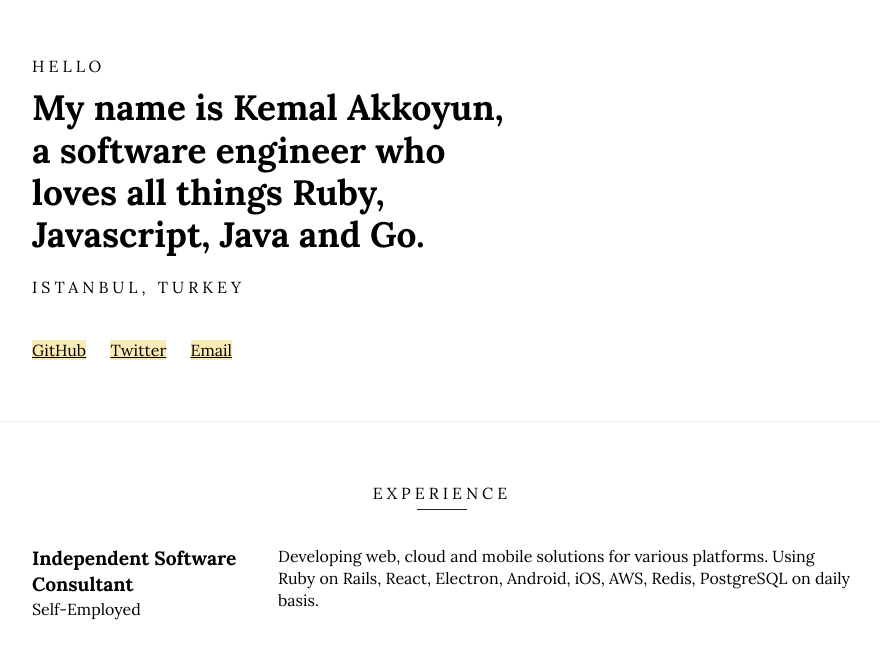
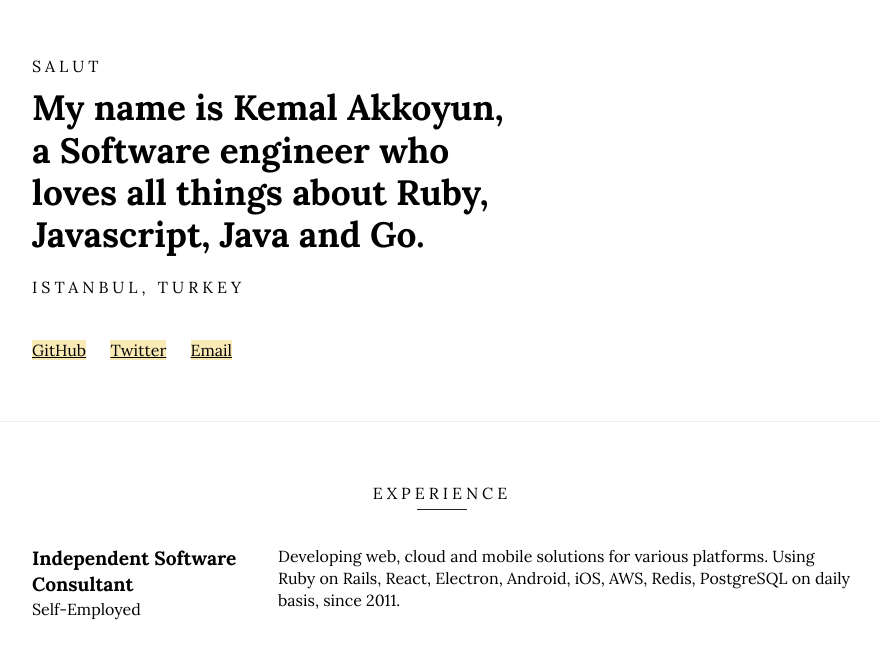
Before and after one commit to kakkoyun/old.kakkoyun.github.io, a plain HTML site: page index.html in a window 1280 px wide. Shown: the part 145-800 px from the top of the page, without its empty margins (198-1078 px from the left). Drawn offline with Linux system fonts and the light colour scheme.

Commit message:
Add timestamps, fix minor wording.

```diff
--- a/index.html
+++ b/index.html
@@ -22,8 +22,8 @@ Want to specialise on backend, server-side applications and cloud services (But
         <header>
     <div class="container">
         <div class="intro">
-            <p class="intro__pre">Hello</p>
-            <p class="intro__main">My name is <span>Kemal Akkoyun</span>, a software engineer who loves all things Ruby, Javascript, Java and Go.</p>
+            <p class="intro__pre">Salut</p>
+            <p class="intro__main">My name is <span>Kemal Akkoyun</span>, a Software engineer who loves all things about Ruby, Javascript, Java and Go.</p>
             <p class="intro__post">Istanbul, Turkey</p>
         </div>
 
@@ -48,7 +48,7 @@ Want to specialise on backend, server-side applications and cloud services (But
             <p class="period"></p>
         </dt><!--
         --><dd>
-            <p>Developing web, cloud and mobile solutions for various platforms. Using Ruby on Rails, React, Electron, Android, iOS, AWS, Redis, PostgreSQL on daily basis.</p>
+            <p>Developing web, cloud and mobile solutions for various platforms. Using Ruby on Rails, React, Electron, Android, iOS, AWS, Redis, PostgreSQL on daily basis, since 2011.</p>
         </dd>
 
         <dt>
@@ -57,7 +57,7 @@ Want to specialise on backend, server-side applications and cloud services (But
             <p class="period"></p>
         </dt><!--
         --><dd>
-            <p>Developed, programmed and designed cloud services, backends and web applications using Ruby on Rails. Deployed several services with Amazon Web Services. Designed, developed mobile applications on Android. Also, mentored and trained a padawan. Also, programmed native desktop applications and services for internal usage and operations with C++/Qt.</p>
+            <p>Developed, programmed and designed cloud services, backends and web applications using Ruby on Rails. Deployed several services with Amazon Web Services. Designed, developed mobile applications on Android. Also, mentored and trained a padawan. Also, programmed native desktop applications and services for internal usage and operations with C++/Qt. 2014-2016.</p>
         </dd>
 
         <dt>
@@ -66,7 +66,7 @@ Want to specialise on backend, server-side applications and cloud services (But
             <p class="period"></p>
         </dt><!--
         --><dd>
-            <p>Programmed, developed and helped to design mobile applications for various projects, in various platforms like iOS, Android, Windows Phone 7/8, Windows 8. Programmed, developed and maintained various web services and web applications for various projects by using Ruby/Ruby on Rails, Python/Django, etc.</p>
+            <p>Programmed, developed and helped to design mobile applications for various projects, in various platforms like iOS, Android, Windows Phone 7/8, Windows 8. Programmed, developed and maintained various web services and web applications for various projects by using Ruby/Ruby on Rails, Python/Django, etc. 2012-2016.</p>
         </dd>
 
 </dl>
@@ -98,7 +98,7 @@ Want to specialise on backend, server-side applications and cloud services (But
 
         <footer class="footer">
     <p class="footer__title">Kemal Akkoyun</p>
-    <p class="footer__subtitle">software engineer</p>
+    <p class="footer__subtitle">Software engineer</p>
 </footer>
 
     </body>
```
